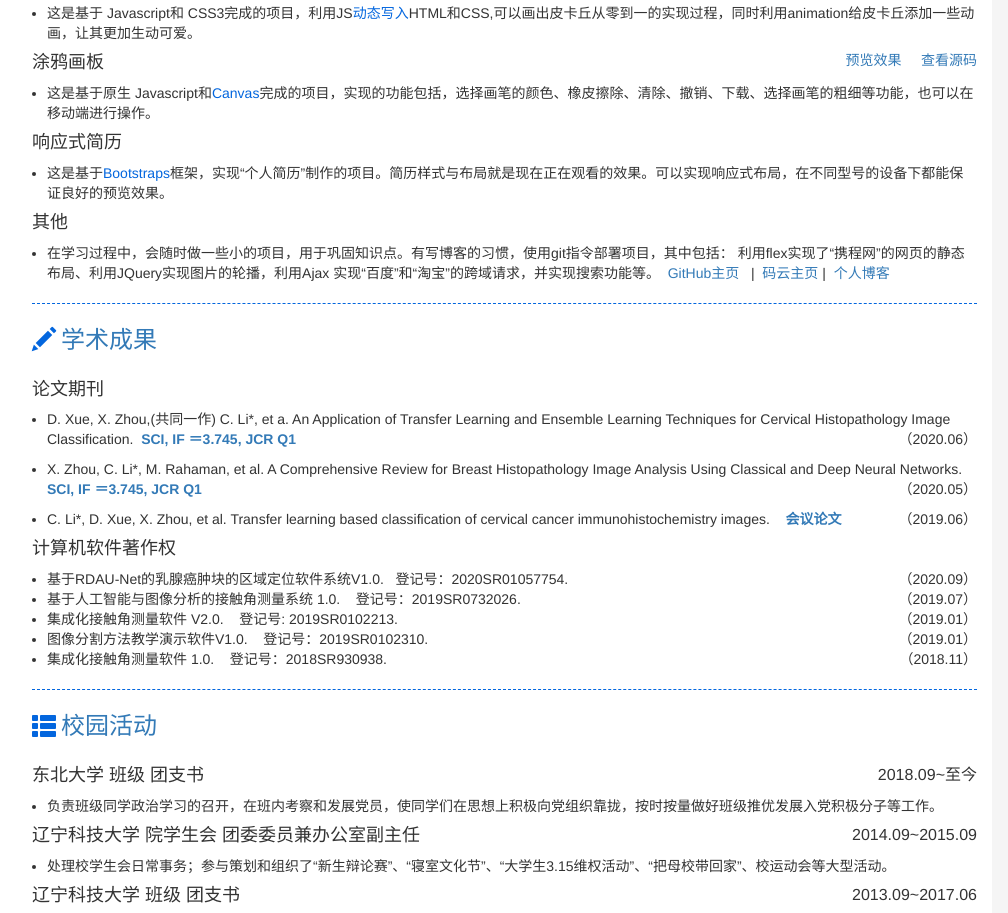
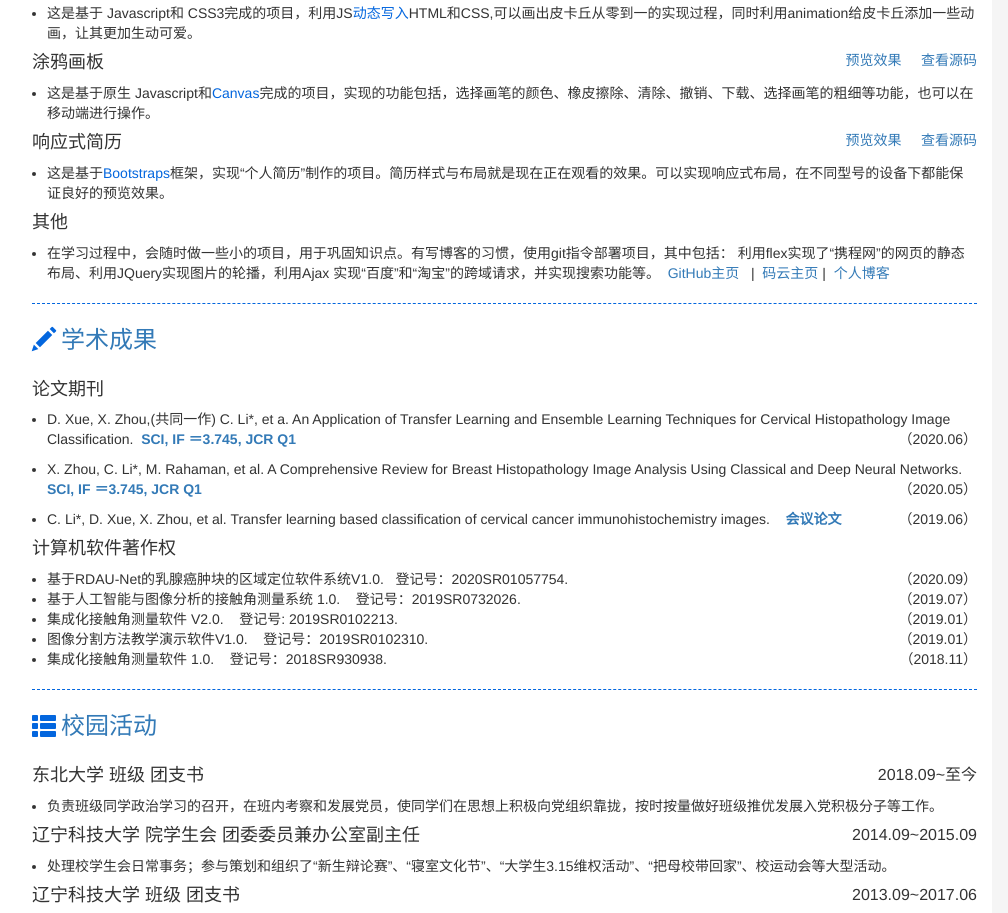
Before and after one commit to Xiaomin-Zhou/Resume, a website: page index.html in a window 1280 px wide. Shown: the part 913-1826 px from the top of the page, without its empty margins (233-1241 px from the left). Drawn offline with Linux system fonts and the light colour scheme.

Commit message:
添加简历的响应式项目代码

```diff
--- a/index.html
+++ b/index.html
@@ -73,7 +73,7 @@
 
           <ul><li>这是基于原生 Javascript和<span style="color:#0366de">Canvas</span>完成的项目，实现的功能包括，选择画笔的颜色、橡皮擦除、清除、撤销、下载、选择画笔的粗细等功能，也可以在移动端进行操作。</li></ul>
 
-          <h4>响应式简历</h4>
+          <h4>响应式简历<span style="font-size:14px;float:right;">&nbsp;&nbsp; <a href="http://zhou-xiaomin.gitee.io/resume_-zxm/">预览效果</a> &nbsp; &nbsp;  <a href="https://gitee.com/zhou-xiaomin/resume_-zxm">查看源码</a></span></h4>
 
           <ul><li>这是基于<span style="color:#0366de">Bootstraps</span>框架，实现“个人简历”制作的项目。简历样式与布局就是现在正在观看的效果。可以实现响应式布局，在不同型号的设备下都能保证良好的预览效果。</li></ul>
 
```
Also changed, not shown: dist/index.html.
